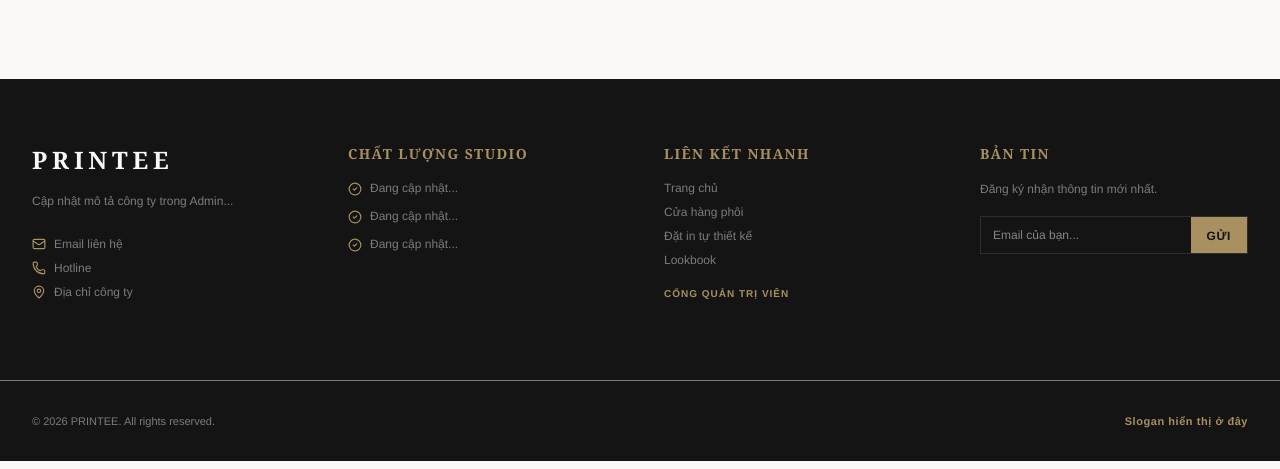
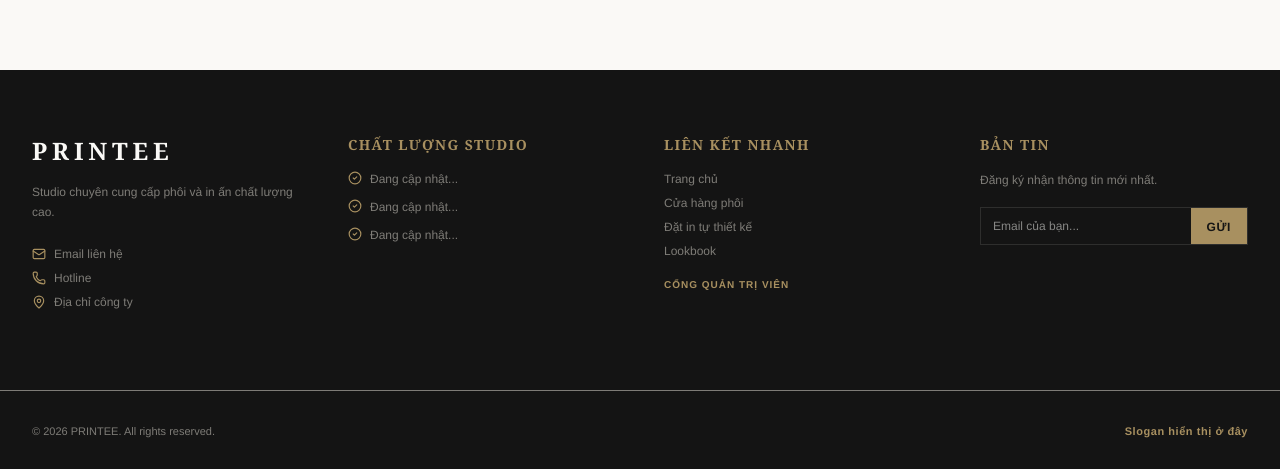
Before and after one commit to hoanggerber1-cmyk/printee, a React (Vite) app: page / in a window 1280 px wide. Shown: the part 339-808 px from the top of the page. Built offline with nearby package versions, Linux system fonts and the light colour scheme; no server answers; the database is empty.

Commit message:
Update Footer.tsx

```diff
--- a/src/components/Footer.tsx
+++ b/src/components/Footer.tsx
@@ -1,5 +1,5 @@
 import { useState, useEffect } from 'react';
-import { Mail, Phone, MapPin, CheckCircle2, Facebook, Instagram, Youtube, ShoppingBag } from 'lucide-react';
+import { Mail, Phone, MapPin, CheckCircle2, Facebook, Instagram, Youtube, ShoppingBag, MessageCircle } from 'lucide-react';
 import { dbSim } from '../supabaseClient';
 import { SiteSettings } from '../types';
 
@@ -14,34 +14,61 @@ export default function Footer({ setCurrentPage }: FooterProps) {
     dbSim.settings.get().then(setSettings).catch(console.error);
   }, []);
 
+  // Hàm chuyển đổi số điện thoại thành định dạng link (bỏ khoảng trắng, dấu chấm)
+  const formatPhoneForLink = (phone: string | undefined) => {
+    if (!phone) return '';
+    return phone.replace(/\D/g, '');
+  };
+
   return (
-    <footer className="bg-brand-dark-grey text-brand-ivory border-t border-brand-charcoal pt-16 pb-8">
+    <>
+      {/* --- CÁC NÚT LIÊN HỆ NỔI (FLOATING BUTTONS) --- */}
+      <div className="fixed bottom-6 left-6 flex flex-col gap-3 z-50 animate-fadeIn">
+        {/* Nút Zalo */}
+        {settings?.zalo && (
+          <a
+            href={`https://zalo.me/${formatPhoneForLink(settings.zalo)}`}
+            target="_blank"
+            rel="noreferrer"
+            className="flex items-center gap-2 bg-blue-500 text-white p-3 rounded-full shadow-lg hover:bg-blue-600 transition hover:scale-110 cursor-pointer animate-pulse"
+          >
+            <MessageCircle size={24} />
+            <span className="hidden sm:block font-bold text-sm pr-2 tracking-wider">ZALO NGAY</span>
+          </a>
+        )}
+
+        {/* Nút Gọi Hotline */}
+        {settings?.hotline && (
+          <a
+            href={`tel:${formatPhoneForLink(settings.hotline)}`}
+            className="flex items-center gap-2 bg-red-600 text-white p-3 rounded-full shadow-lg hover:bg-red-700 transition hover:scale-110 cursor-pointer animate-bounce"
+          >
+            <Phone size={24} />
+            <span className="hidden sm:block font-bold text-sm pr-2 tracking-wider">{settings.hotline}</span>
+          </a>
+        )}
+      </div>
+
+      {/* --- FOOTER CHÍNH --- */}
+      <footer className="bg-brand-dark-grey text-brand-ivory border-t border-brand-charcoal pt-16 pb-8 relative z-40">
         <div className="max-w-7xl mx-auto px-4 sm:px-6 lg:px-8 grid grid-cols-1 md:grid-cols-4 gap-12 mb-12">
-        {/* Brand details Động 100% */}
+
+          {/* Cột 1: Brand details */}
           <div className="md:col-span-1.5 space-y-4">
             {settings?.logo_url ? (
-            <img src={settings.logo_url} alt={settings.site_name} className="h-8 object-contain mb-2" />
+              <img src={settings.logo_url} alt={settings.site_name} className="h-10 object-contain mb-2 bg-white/5 p-1 rounded" />
             ) : (
               <h2 className="text-2xl font-bold tracking-[0.2em] text-brand-ivory uppercase">
                 {settings?.site_name || 'PRINTEE'}
               </h2>
             )}
             <p className="text-xs text-brand-muted leading-relaxed font-light">
-            {settings?.company_description || 'Cập nhật mô tả công ty trong Admin...'}
+              {settings?.company_description || 'Studio chuyên cung cấp phôi và in ấn chất lượng cao.'}
             </p>
             <div className="space-y-2 pt-2 text-xs text-brand-muted">
-            <div className="flex items-center gap-2">
-              <Mail size={14} className="text-brand-gold" />
-              <span>{settings?.support_email || 'Email liên hệ'}</span>
-            </div>
-            <div className="flex items-center gap-2">
-              <Phone size={14} className="text-brand-gold" />
-              <span>{settings?.hotline || 'Hotline'}</span>
-            </div>
-            <div className="flex items-center gap-2">
-              <MapPin size={14} className="text-brand-gold" />
-              <span>{settings?.address || 'Địa chỉ công ty'}</span>
-            </div>
+              <div className="flex items-center gap-2"><Mail size={14} className="text-brand-gold" /><span>{settings?.support_email || 'Email liên hệ'}</span></div>
+              <div className="flex items-center gap-2"><Phone size={14} className="text-brand-gold" /><span>{settings?.hotline || 'Hotline'}</span></div>
+              <div className="flex items-center gap-2"><MapPin size={14} className="text-brand-gold" /><span>{settings?.address || 'Địa chỉ công ty'}</span></div>
             </div>
             {/* Mạng xã hội */}
             <div className="flex items-center gap-4 pt-4">
@@ -53,67 +80,46 @@ export default function Footer({ setCurrentPage }: FooterProps) {
             </div>
           </div>
 
-        {/* Quality Features Động */}
+          {/* Cột 2: Quality Features */}
           <div className="space-y-4">
-          <h3 className="text-sm font-semibold tracking-widest text-brand-gold uppercase">
-            {settings?.footer_quality_title || 'Chất Lượng Studio'}
-          </h3>
+            <h3 className="text-sm font-semibold tracking-widest text-brand-gold uppercase">{settings?.footer_quality_title || 'Chất Lượng Studio'}</h3>
             <ul className="space-y-3 text-xs text-brand-muted font-light">
-            <li className="flex gap-2 items-start">
-              <CheckCircle2 size={14} className="text-brand-gold mt-0.5 flex-shrink-0" />
-              <span>{settings?.footer_quality_text_1 || 'Đang cập nhật...'}</span>
-            </li>
-            <li className="flex gap-2 items-start">
-              <CheckCircle2 size={14} className="text-brand-gold mt-0.5 flex-shrink-0" />
-              <span>{settings?.footer_quality_text_2 || 'Đang cập nhật...'}</span>
-            </li>
-            <li className="flex gap-2 items-start">
-              <CheckCircle2 size={14} className="text-brand-gold mt-0.5 flex-shrink-0" />
-              <span>{settings?.footer_quality_text_3 || 'Đang cập nhật...'}</span>
-            </li>
+              <li className="flex gap-2 items-start"><CheckCircle2 size={14} className="text-brand-gold flex-shrink-0" /><span>{settings?.footer_quality_text_1 || 'Đang cập nhật...'}</span></li>
+              <li className="flex gap-2 items-start"><CheckCircle2 size={14} className="text-brand-gold flex-shrink-0" /><span>{settings?.footer_quality_text_2 || 'Đang cập nhật...'}</span></li>
+              <li className="flex gap-2 items-start"><CheckCircle2 size={14} className="text-brand-gold flex-shrink-0" /><span>{settings?.footer_quality_text_3 || 'Đang cập nhật...'}</span></li>
             </ul>
           </div>
 
-        {/* Quick Navigate */}
+          {/* Cột 3: Quick Navigate */}
           <div className="space-y-4">
-          <h3 className="text-sm font-semibold tracking-widest text-brand-gold uppercase">
-            {settings?.footer_quicklinks_title || 'Liên Kết Nhanh'}
-          </h3>
+            <h3 className="text-sm font-semibold tracking-widest text-brand-gold uppercase">{settings?.footer_quicklinks_title || 'Liên Kết Nhanh'}</h3>
             <ul className="space-y-2 text-xs text-brand-muted">
               <li><button onClick={() => setCurrentPage('home')} className="hover:text-brand-gold transition">Trang chủ</button></li>
               <li><button onClick={() => setCurrentPage('catalog')} className="hover:text-brand-gold transition">Cửa hàng phôi</button></li>
               <li><button onClick={() => setCurrentPage('custom-print')} className="hover:text-brand-gold transition">Đặt in tự thiết kế</button></li>
               <li><button onClick={() => setCurrentPage('lookbook')} className="hover:text-brand-gold transition">Lookbook</button></li>
-            {/* Đây là nút Quản trị, luôn hiển thị cứng ở Footer để Admin tiện bấm */}
               <li className="pt-2 mt-2 border-t border-brand-charcoal">
                  <button onClick={() => setCurrentPage('admin')} className="text-[10px] uppercase tracking-widest text-brand-gold font-bold hover:text-white transition">CỔNG QUẢN TRỊ VIÊN</button>
               </li>
             </ul>
           </div>
 
-        {/* Newsletter Editorial Động */}
+          {/* Cột 4: Newsletter */}
           <div className="space-y-4">
-          <h3 className="text-sm font-semibold tracking-widest text-brand-gold uppercase">
-            {settings?.newsletter_title || 'Bản Tin'}
-          </h3>
-          <p className="text-xs text-brand-muted leading-relaxed font-light">
-            {settings?.newsletter_text || 'Đăng ký nhận thông tin mới nhất.'}
-          </p>
+            <h3 className="text-sm font-semibold tracking-widest text-brand-gold uppercase">{settings?.newsletter_title || 'Bản Tin'}</h3>
+            <p className="text-xs text-brand-muted leading-relaxed font-light">{settings?.newsletter_text || 'Đăng ký nhận thông tin mới nhất.'}</p>
             <div className="flex border border-brand-muted/25 bg-brand-charcoal focus-within:border-brand-gold">
               <input type="email" placeholder="Email của bạn..." className="px-3 py-2.5 text-xs bg-transparent border-none text-brand-ivory focus:outline-none w-full" />
-            <button className="bg-brand-gold text-brand-charcoal px-4 hover:bg-brand-gold-light transition">
-              <span className="text-xs font-semibold uppercase tracking-wider">Gửi</span>
-            </button>
+              <button className="bg-brand-gold text-brand-charcoal px-4 hover:bg-brand-gold-light transition"><span className="text-xs font-semibold uppercase tracking-wider">Gửi</span></button>
             </div>
           </div>
         </div>
 
         <div className="max-w-7xl mx-auto px-4 sm:px-6 lg:px-8 border-t border-brand-charcoal-light mt-12 pt-8 flex flex-col sm:flex-row justify-between items-center text-[11px] text-brand-muted">
           <p>© {new Date().getFullYear()} {settings?.copyright_text || 'PRINTEE. All rights reserved.'}</p>
-        <p className="mt-2 sm:mt-0 tracking-wider font-semibold text-brand-gold">
-          {settings?.site_slogan || 'Slogan hiển thị ở đây'}
-        </p>
+          <p className="mt-2 sm:mt-0 tracking-wider font-semibold text-brand-gold">{settings?.site_slogan || 'Slogan hiển thị ở đây'}</p>
         </div>
       </footer>
+    </>
   );
 }
```
Lines whose indentation alone changed are shown as unchanged.
